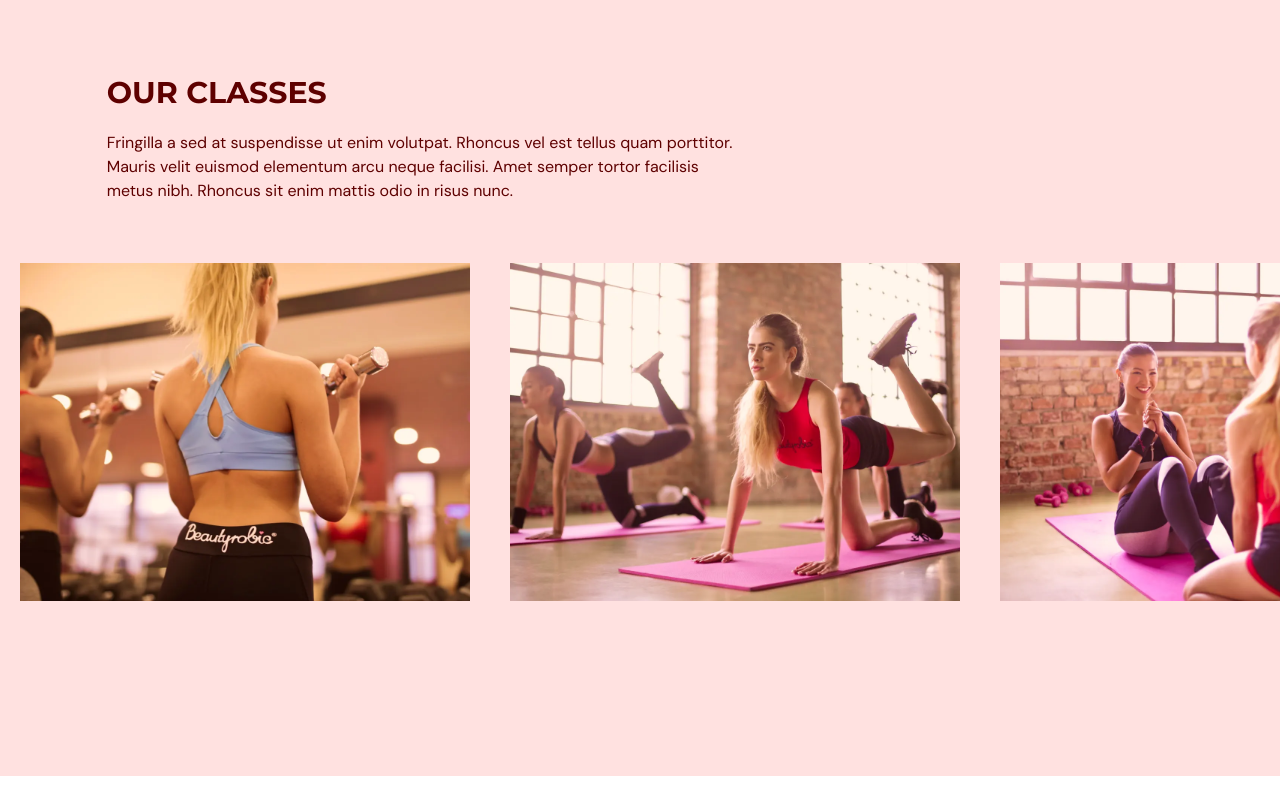
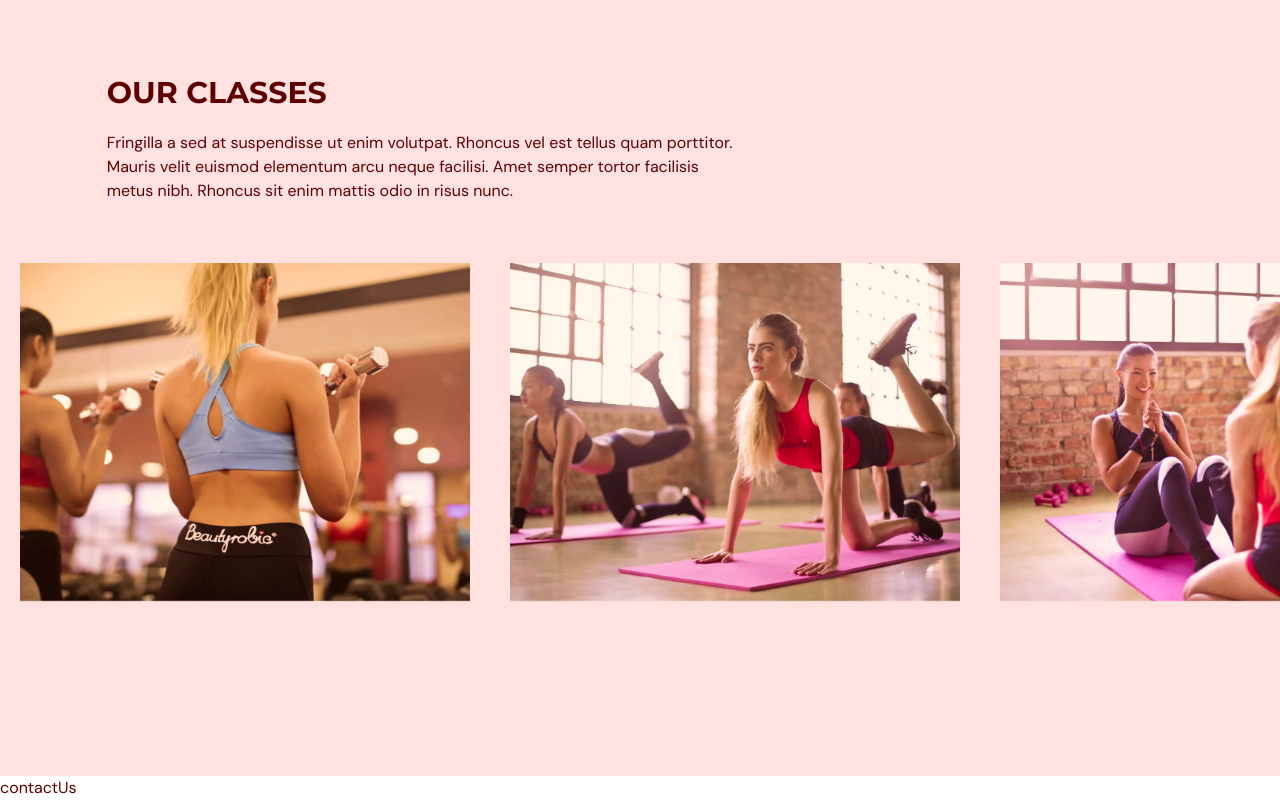
Before and after one commit to anthony-th/sports, a React (Vite) app: page / in a window 1280 px wide. Shown: the part 2214-3014 px from the top of the page. Before the commit the page ends 2990 px from the top, so only its background shows below. Built offline with nearby package versions, Linux system fonts and the light colour scheme.

Commit message:
refactor: add index.tsx contactUs

```diff
--- a/src/App.tsx
+++ b/src/App.tsx
@@ -2,6 +2,7 @@
 import Home from "@/components/home";
 import Benefits from "@/components/benefits";
 import OurClasses from "@/components/ourclasses";
+import ContactUs from "@/components/contactus";
 import { useState, useEffect } from "react";
 import { SelectedPage } from "@/shared/types";
 
@@ -27,6 +28,7 @@
       <Home setSelectedPage={setSelectedPage} />
       <Benefits setSelectedPage={setSelectedPage} />
       <OurClasses setSelectedPage={setSelectedPage} />
+      <ContactUs setSelectedPage={setSelectedPage} />
     </div>
   );
 };
--- /dev/null
+++ b/src/components/contactus/index.tsx
@@ -0,0 +1,13 @@
+import { SelectedPage } from '@/shared/types';
+
+type Props = {
+  setSelectedPage: (value: SelectedPage) => void;
+}
+
+function contactUs({}: Props) {
+  return (
+    <div>contactUs</div>
+  );
+};
+
+export default contactUs;
```
